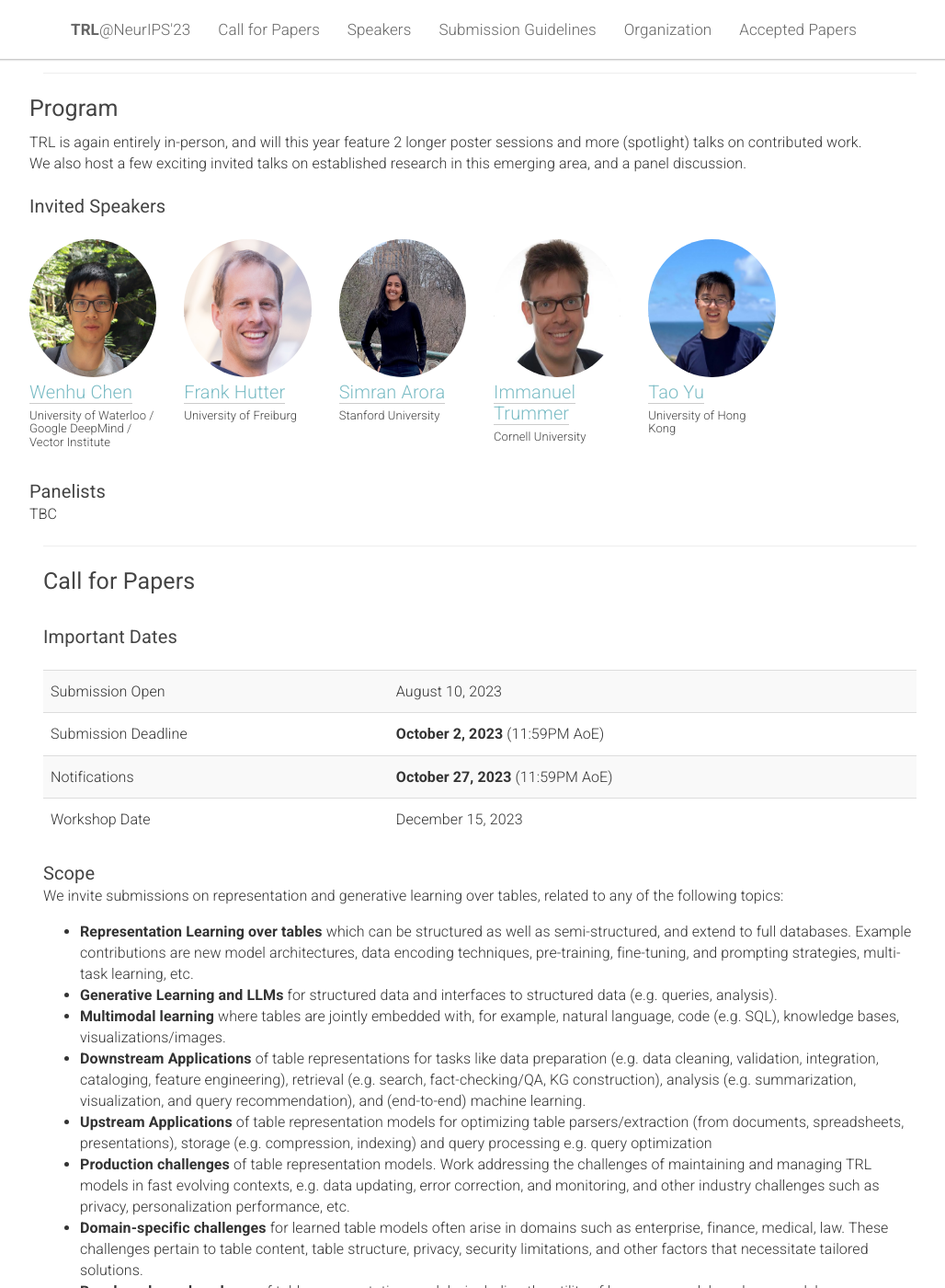
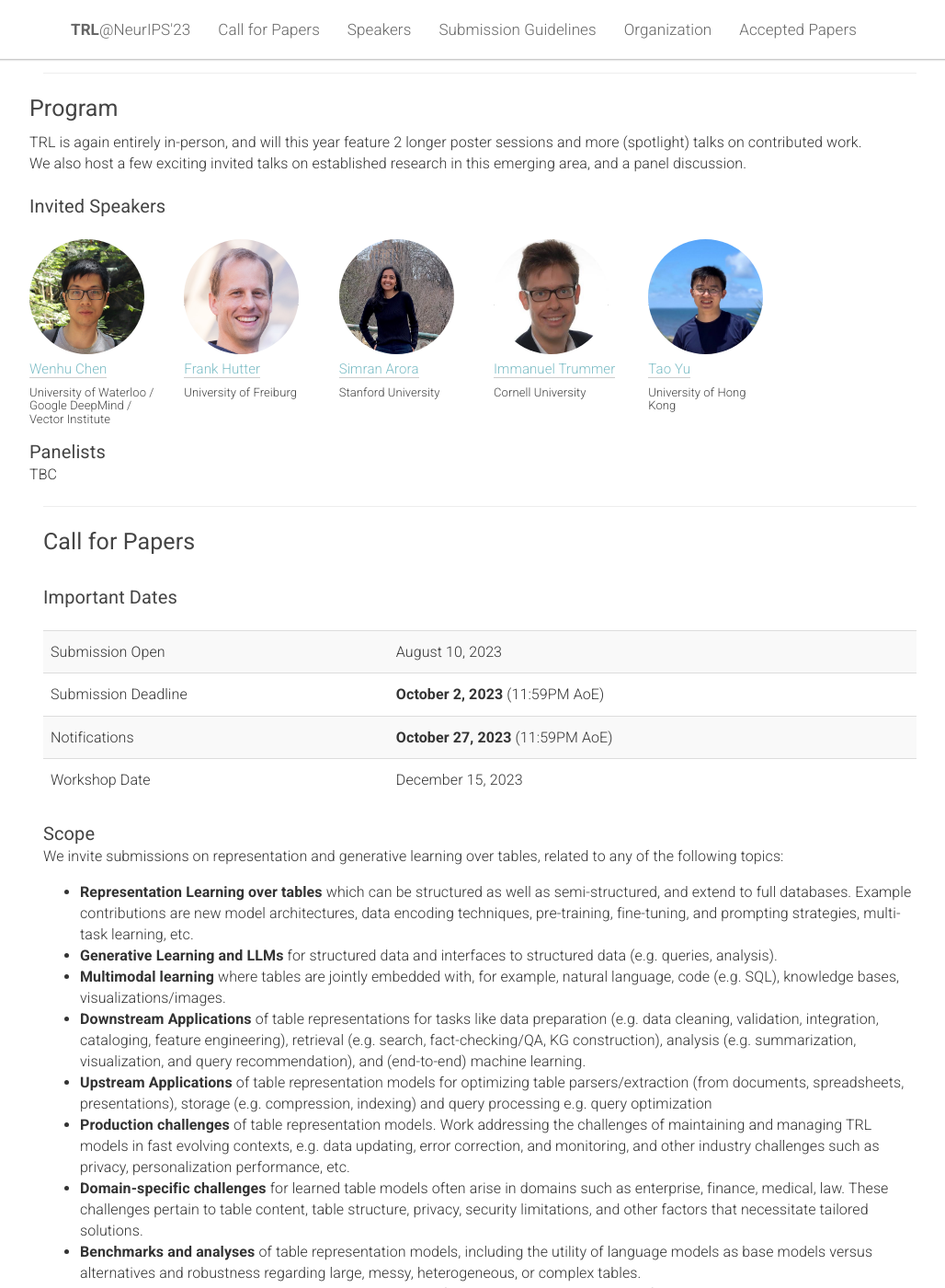
Before and after one commit to table-representation-learning/table-representation-learning.github.io, a Jekyll site: the page built from _pages/home.html, in a window 1280 px wide and 1400 px high, scrolled down 595 px. Shown: the whole window at 92% size, without its empty margins (118-1146 px from the left). Built offline with Jekyll 4.4.1, drawn with Linux system fonts in a browser that asks for light colours.

Commit message:
Formatting update fitting

```diff
--- a/_pages/home.html
+++ b/_pages/home.html
@@ -623,7 +623,6 @@ acknowledgements: ""
 
     <div class="col-xs-12">
         <h3>Program Committee</h3>
-        <br>
         Vadim Borisov,	University of Tuebingen<br>
         Paul Groth,	University of Amsterdam<br>
         Wensheng Dou,	Institute of Software Chinese Academy of Sciences<br>
--- a/static/css/main.css
+++ b/static/css/main.css
@@ -158,17 +158,18 @@ pre {
 .speaker-pic {
   max-width: 125px;
   max-height: 125px;
+  border-radius: 50%;
 }
 
 .people-pic {
-  width: 150px;
-  height: 150px;
+  width: 125px;
+  height: 125px;
   border-radius: 50%;
 }
 
 .people-name {
-  font-size: 20px;
-  margin: 5px 0 25px;
+  font-size: 15px;
+  margin: 5px 0 5px;
 }
 
 .people-name h6 {
```
